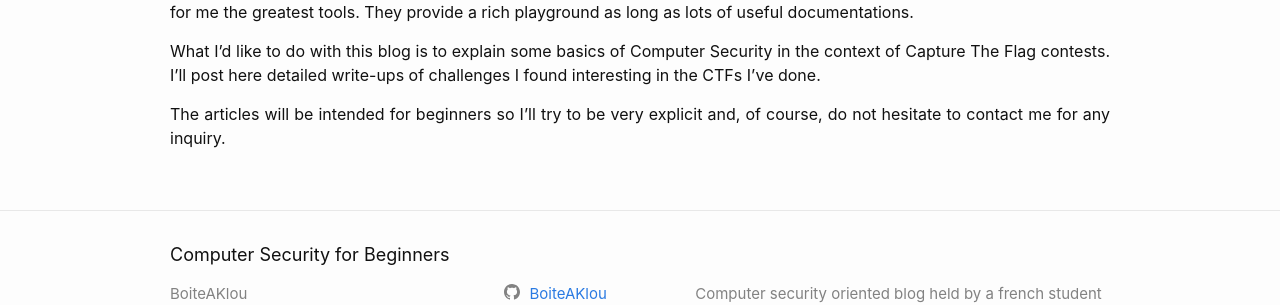
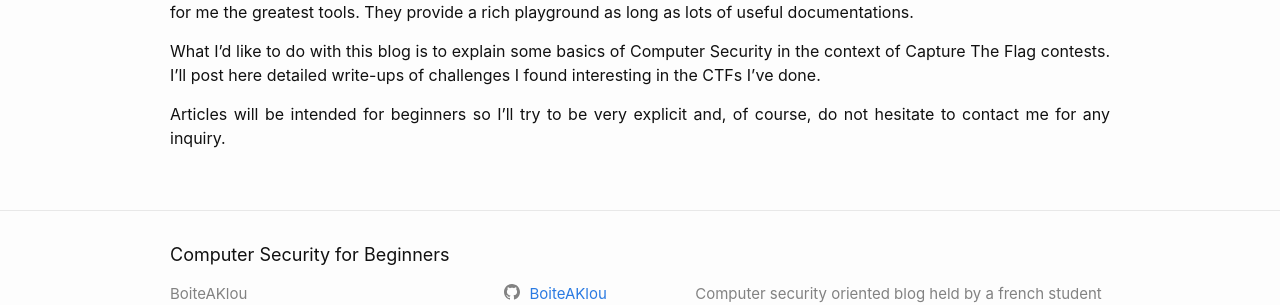
Before and after one commit to BoiteAKlou/boiteaclou.github.io, a Jekyll site: the page built from about.md, in a window 1280 px wide. Shown: the part 401-706 px from the top of the page. Built offline with Jekyll 4.4.1, drawn with Linux system fonts in a browser that asks for light colours.

```diff
--- a/_config.yml
+++ b/_config.yml
@@ -37,8 +37,11 @@ description: >- # this means to ignore newlines until "baseurl:"
         This blog aims at teaching the fundamentals of Cyber Security to beginners through CTF write-ups and didactic articles.
 baseurl: "" # the subpath of your site, e.g. /blog
 url: "" # the base hostname & protocol for your site, e.g. http://example.com
+
 disqus:
   shortname: boiteaklou-github-io
+
+google_analytics: UA-120371981-1
 
 twitter_username: BoiteAKlou
 github_username:  BoiteAKlou
--- a/about.md
+++ b/about.md
@@ -15,4 +15,4 @@ They provide a rich playground as long as lots of useful documentations.
 
 What I'd like to do with this blog is to explain some basics of Computer Security in the context of Capture The Flag contests. I'll post here detailed write-ups of challenges I found interesting in the CTFs I've done.
 
-The articles will be intended for beginners so I'll try to be very explicit and, of course, do not hesitate to contact me for any inquiry.
+Articles will be intended for beginners so I'll try to be very explicit and, of course, do not hesitate to contact me for any inquiry.
```
Also changed, not shown: 2 other files.
